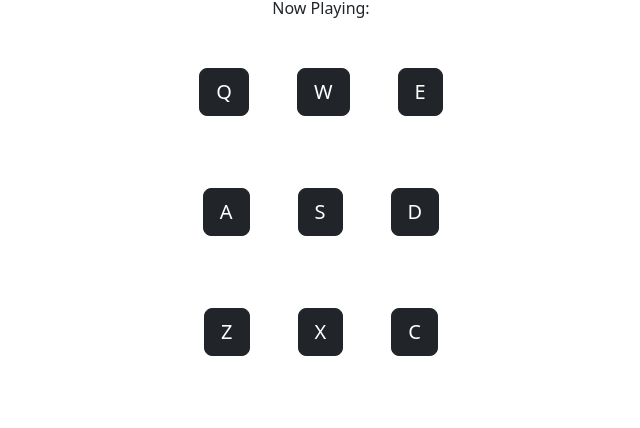
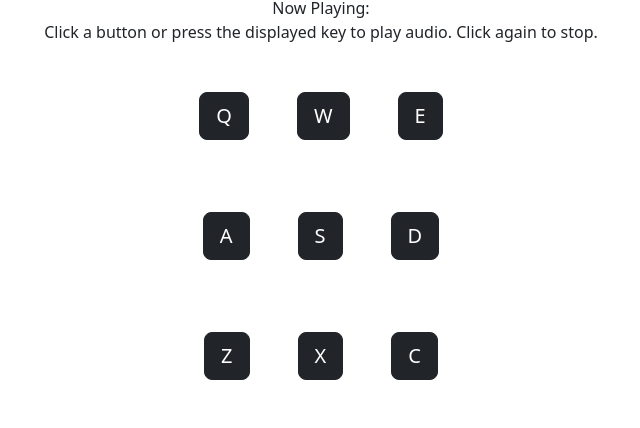
Before and after one commit to trevor-lowder/dbz-soundboard, a plain HTML site: page index.html in a window 1280 px wide. Shown: the part 380-808 px from the top of the page, without its empty margins (319-959 px from the left). Drawn offline with nearby package versions, Linux system fonts and the light colour scheme.

Commit message:
update display

```diff
--- a/index.html
+++ b/index.html
@@ -67,7 +67,7 @@
     <div id="drum-machine" class="container" style="margin-top: 20rem;">
         <h1 class="d-flex justify-content-center align-items-center">DBZ SoundBoard</h1>
         <div class="col">
-            <div class="text-center">Now Playing: <div id="display"></div></div>
+            <div class="text-center">Now Playing: <div id="display">Click a button or press the displayed key to play audio. Click again to stop.</div></div>
             <div class="col my-4 mx-4 d-flex justify-content-center">
                 <button id="drum-0" class="drum-pad my-4 mx-4 btn btn-dark btn-lg" onclick="playAudio('Q', 'Vegeta Doesnt Care')">Q<audio src="./audio/vegeta-doesn't-care.mp3" class="clip" id="Q"></audio></button>
                 <button id="drum-1" class="drum-pad my-4 mx-4 btn btn-dark btn-lg" onclick="playAudio('W', 'Vegetas Inspiration')">W<audio src="./audio/vegeta's-inspiration.mp3" class="clip" id="W"></audio></button>
```
